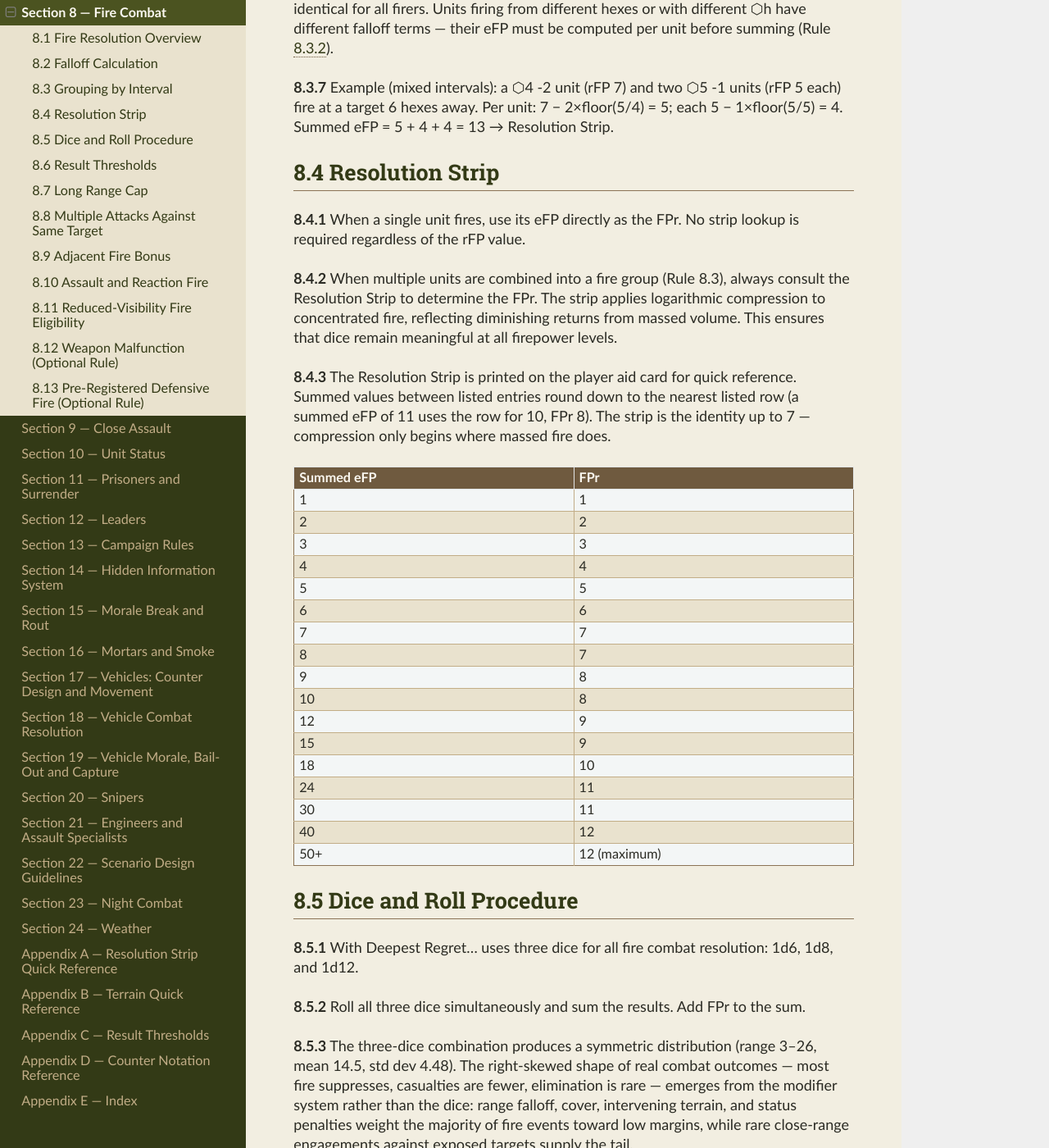
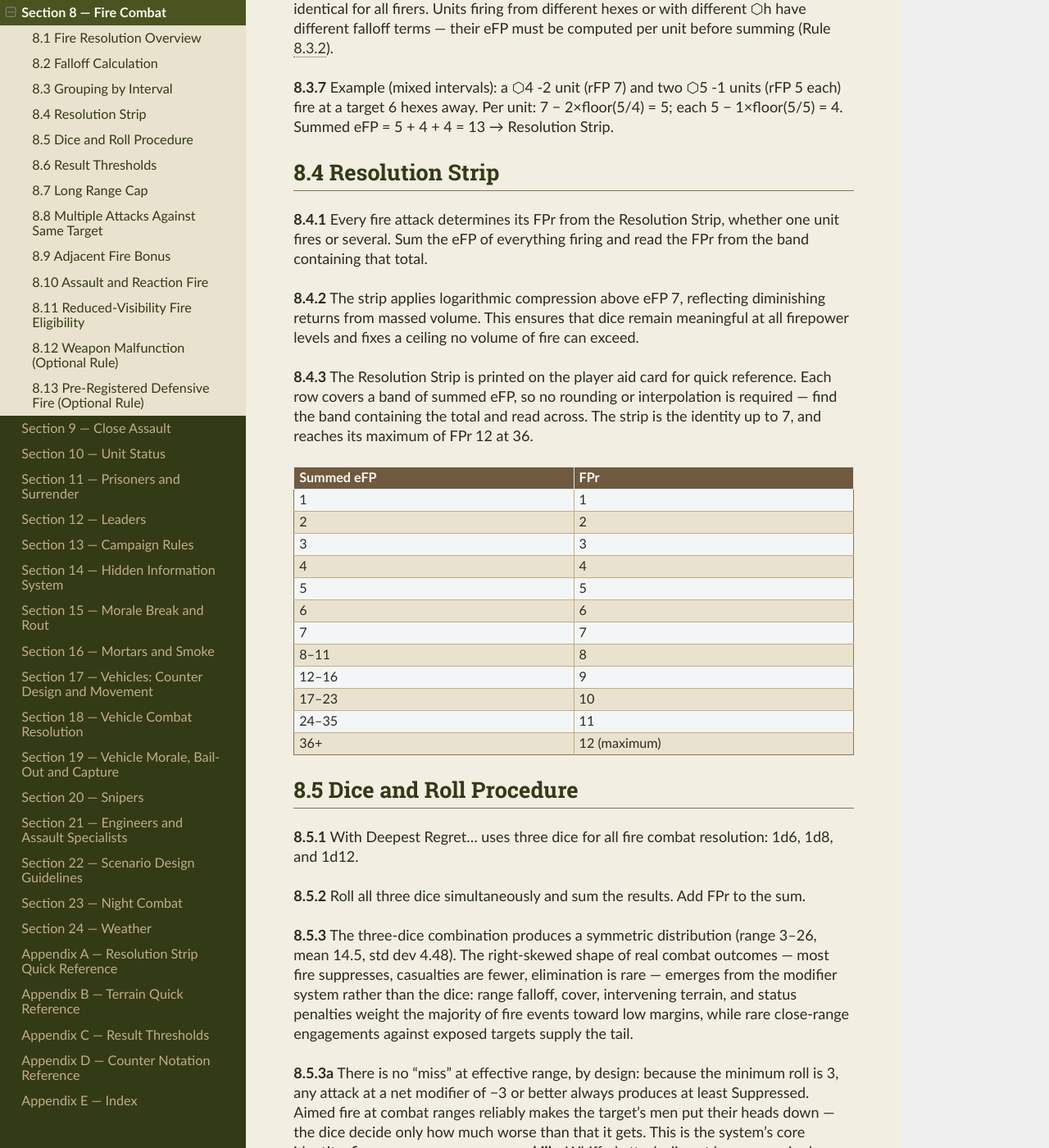
Before and after one commit to spugnoid/wdr-wargame, a Sphinx documentation site: the page built from docs/source/section_8__fire_combat.rst, in a window 1280 px wide and 1400 px high, scrolled down 2295 px. Shown: the whole window at 82% size. Built offline with Sphinx 7.4.7 and the Read the Docs theme 3.1.0, drawn with Linux system fonts in a browser that asks for light colours; some of the changed text lies outside the part shown.

Commit message:
Rescale the Resolution Strip for current firepower values
The strip's compression onset was calibrated when a single squad
produced 7 eFP or less, which made "single units skip the strip" and
"the strip is the identity up to 7" the same statement. Fire lines have
grown since: 7 of 11 full-strength squads now exceed 8 firing alone at
every range out to 6 hexes, a Guards squad sums 15 before bonuses and
17-21 at range 1, and the two statements have come apart.

The consequences were an inversion and a runaway. Two squads summing
eFP 8 read FPr 7 while one squad at eFP 8 read FPr 8, so mandatory
grouping (8.3.1) was a strict penalty at 8, 11, 13 and 16-17. And since
single-unit fire bypassed the strip entirely, a lone three-line squad at
range 1 reached FPr 17 - above the ceiling of 12 that no number of
grouped units could ever exceed.

- strip rebanded: identity to 7, then 8-11 -> 8, 12-16 -> 9, 17-23 -> 10,
  24-35 -> 11, 36+ -> 12. Monotonic, never inflates, and a group is now
  never worse than its best single contributor (verified by exhaustion).
  The seam is continuous at 7->7, 8->8, so the inversion cannot recur
- ceiling of 12 kept, now reached at 36 - a realistic 3-unit stack, which
  is the true maximum since 6.1.1 activates one stack and 3.5.1 caps a
  hex at 3 combat units
- banded rows replace sparse rows, so 8.4.3's round-down step is gone
- 8.1.5 and 8.4.1 no longer exempt single firers; all fire uses the strip
- 8.9.1/8.9.2 close-range bonuses fixed at once per firing unit, not once
  per fire line - the reading the rule gave but its example contradicted,
  worth +2 or +6 to a three-line squad

Downstream: the FPr glossary entry, 1.5.2's player aid list, and the
worked examples in 8.1.5, 8.4.1, 8.4.3 and 9.4.5 all follow.

sphinx -W clean; all cross-references resolve.

Co-Authored-By: Claude Opus 5 <noreply@anthropic.com>
Claude-Session: https://claude.ai/code/session_015yXELFrfaqQ4wwWFdrsDSf

```diff
--- a/docs/source/section_1__introduction_and_components.rst
+++ b/docs/source/section_1__introduction_and_components.rst
@@ -127,7 +127,7 @@ The following terms are used throughout this document. Each term is defined here
 
 **eFP —**  Effective Firepower. Firepower after range falloff and terrain modifiers have been applied.
 
-**FPr —**  Resolution FP. The value looked up on the Resolution Strip after summing eFP across a fire group. Used as the bonus added to the dice roll.
+**FPr —**  Resolution FP. The value read from the Resolution Strip for an attack's summed eFP, whether one unit fired or several. Used as the bonus added to the dice roll.
 
 **Falloff —**  The reduction in rFP as range increases, governed by the ⬡h and -f values on the counter.
 
@@ -329,7 +329,7 @@ With Deepest Regret... is designed so that a player can resolve the majority of
 
 **1.5.1**  Information on the counter — not in a table:  Every fire line encodes base firepower, falloff interval, and falloff loss — the complete information needed to calculate effective fire at any range without a lookup. Vehicle counters carry all three armour facing values and the complete penetration curve. Leaders carry all four command stats. No chart lookup is required for routine combat resolution.
 
-**1.5.2**  What remains on the player aid card:  The resolution strip (rFP to FPr conversion for combined fire), result thresholds (memorised after a few games), terrain cover modifiers, and vehicle damage tables. These are the minimum necessary lookups. Everything else is on the counter.
+**1.5.2**  What remains on the player aid card:  The resolution strip (eFP to FPr conversion), result thresholds (memorised after a few games), terrain cover modifiers, and vehicle damage tables. These are the minimum necessary lookups. Everything else is on the counter.
 
 **1.5.3**  Counter size:  Counters are produced at 0.75 inch (19mm) or 1 inch (25.4mm) — significantly larger than the wargame industry standard of 0.5 inch (12.7mm). The larger size makes all counter information readable without magnification. At 1 inch a counter has approximately four times the area of a standard counter — sufficient to display multiple fire lines, all action values, armour facings, and defence and morale values in comfortable reading size.
 
--- a/docs/source/section_8__fire_combat.rst
+++ b/docs/source/section_8__fire_combat.rst
@@ -49,13 +49,13 @@ The full procedure for any fire combat action:
 
    **Example:** Two units contribute eFP of 5 and 4 to the same fire group. Their sum, 9, is what proceeds to the Resolution Strip (Rule 8.4) as one combined attack.
 
-**8.1.5**  If a single unit fires, use eFP directly as FPr. If multiple units in a group fire, consult the Resolution Strip (Rule 8.4) to find the FPr.
+**8.1.5**  Consult the Resolution Strip (Rule 8.4) with the summed eFP to find the FPr. This applies to every attack, whether one unit fires or several.
 
 .. container:: rule-guide
 
-   **Why:** Draws the line between "small enough to read directly" and "needs the compression table" at exactly one firer — a lone attacker's own eFP already accounts for everything relevant, with nothing left to compress.
+   **Why:** One conversion for all fire keeps the same summed eFP worth the same FPr however it was assembled, so concentrating fire is never punished — and the strip is the identity up to 7, so ordinary single-unit fire needs no lookup in practice anyway.
 
-   **Example:** Alpha fires alone. Its eFP (say, 5) is used directly as FPr — no Resolution Strip lookup is needed since there's only one contributor.
+   **Example:** Alpha fires alone at eFP 5, reading FPr 5 straight off the identity range. A second unit joining for a summed 14 reads FPr 9 — more than either alone, less than the raw 14.
 
 **8.1.6**  Roll 1d6 + 1d8 + 1d12. Add FPr to the roll.
 
@@ -185,29 +185,29 @@ The full procedure for any fire combat action:
 ---------------------
 
 
-**8.4.1**  When a single unit fires, use its eFP directly as the FPr. No strip lookup is required regardless of the rFP value.
+**8.4.1**  Every fire attack determines its FPr from the Resolution Strip, whether one unit fires or several. Sum the eFP of everything firing and read the FPr from the band containing that total.
 
 .. container:: rule-guide
 
-   **Why:** Reconfirms, from the Resolution Strip's own section, the same single-firer exemption already stated in 8.1.5 — a lone attacker's eFP needs no compression because there's nothing yet to compress.
+   **Why:** Puts single and grouped fire through the same conversion so the same summed eFP always produces the same FPr. Exempting a lone firer would mean one unit at eFP 12 hit harder than two units summing 12, which would penalise the concentration of fire this section exists to reward.
 
-   **Example:** Alpha, firing alone, uses its eFP of 6 directly as FPr — no strip lookup, regardless of how high that 6 might otherwise look on the table.
+   **Example:** Alpha, firing alone at eFP 6, reads FPr 6 — the strip is the identity that low, so in practice no lookup is needed. Alpha firing alone at eFP 14 reads FPr 9, exactly as a two-unit group summing 14 would.
 
-**8.4.2**  When multiple units are combined into a fire group (Rule 8.3), always consult the Resolution Strip to determine the FPr. The strip applies logarithmic compression to concentrated fire, reflecting diminishing returns from massed volume. This ensures that dice remain meaningful at all firepower levels.
+**8.4.2**  The strip applies logarithmic compression above eFP 7, reflecting diminishing returns from massed volume. This ensures that dice remain meaningful at all firepower levels and fixes a ceiling no volume of fire can exceed.
 
 .. container:: rule-guide
 
-   **Why:** Applies compression specifically, and only, to grouped fire, reflecting that massed fire has diminishing returns — ten rifles firing together don't inflict ten times the harm of one, and the strip's logarithmic shape is what keeps the dice roll meaningful even at very high summed rFP.
+   **Why:** Massed fire has diminishing returns — ten rifles firing together don't inflict ten times the harm of one — and the strip's logarithmic shape is what keeps the three dice meaningful against even the heaviest attack the game can assemble.
 
-   **Example:** A fire group's summed eFP of 24 doesn't add 24 to the dice roll — it converts to FPr 11 via the strip, reflecting the diminishing marginal value of each additional rifle in the group.
+   **Example:** A fire group's summed eFP of 24 doesn't add 24 to the dice roll — it converts to FPr 11, reflecting the diminishing marginal value of each additional rifle in the group.
 
-**8.4.3**  The Resolution Strip is printed on the player aid card for quick reference. Summed values between listed entries round down to the nearest listed row (a summed eFP of 11 uses the row for 10, FPr 8). The strip is the identity up to 7 — compression only begins where massed fire does.
+**8.4.3**  The Resolution Strip is printed on the player aid card for quick reference. Each row covers a band of summed eFP, so no rounding or interpolation is required — find the band containing the total and read across. The strip is the identity up to 7, and reaches its maximum of FPr 12 at 36.
 
 .. container:: rule-guide
 
-   **Why:** Gives the strip a simple, memorizable rounding rule — round down to the nearest listed row — so players don't need to interpolate between printed values during play, and confirms the strip does nothing at all below 8: compression starts exactly where grouped fire starts mattering.
+   **Why:** Banded rows remove the interpolation step entirely: every possible summed eFP falls in exactly one band. The identity range covers ordinary single-unit fire, so most attacks need no lookup at all, while the ceiling of 12 keeps even a full three-unit stack at point-blank range from overwhelming the dice.
 
-   **Example:** A fire group with a summed eFP of 11 (not itself a printed row) uses the row for 10, giving FPr 8 — the same value a group summing to exactly 10 would use.
+   **Example:** A summed eFP of 14 falls in the 12–16 band, giving FPr 9 — the same as any other total in that band, with nothing to round.
 
 .. list-table::
    :header-rows: 1
@@ -229,25 +229,15 @@ The full procedure for any fire combat action:
      - 6
    * - 7
      - 7
-   * - 8
-     - 7
-   * - 9
+   * - 8–11
      - 8
-   * - 10
-     - 8
-   * - 12
+   * - 12–16
      - 9
-   * - 15
-     - 9
-   * - 18
+   * - 17–23
      - 10
-   * - 24
+   * - 24–35
      - 11
-   * - 30
-     - 11
-   * - 40
-     - 12
-   * - 50+
+   * - 36+
      - 12 (maximum)
 
 
@@ -423,21 +413,21 @@ The full procedure for any fire combat action:
 ------------------------
 
 
-**8.9.1**  Fire at range 1 (adjacent hex) receives a +2 bonus to eFP (applied before any Resolution Strip lookup, for grouped fire).
+**8.9.1**  Fire at range 1 (adjacent hex) receives a +2 bonus to eFP. The bonus is applied **once per firing unit**, not once per fire line, and is added before the Resolution Strip lookup (Rule 8.4.1).
 
 .. container:: rule-guide
 
-   **Why:** Rewards genuinely close engagement with a real, unconditional bonus rather than letting range-1 fire be treated the same as any other in-range shot — adjacency is dramatically more lethal than standing off even slightly.
+   **Why:** Rewards genuinely close engagement with a real, unconditional bonus rather than letting range-1 fire be treated the same as any other in-range shot — adjacency is dramatically more lethal than standing off even slightly. Pricing it per unit rather than per line keeps a three-line squad from collecting three times the bonus for the same act of closing to one hex.
 
-   **Example:** A fire line at range 1 gets +2 eFP before that value joins a fire group's sum or goes to the Resolution Strip — the bonus applies before any compression, not after.
+   **Example:** A squad with three fire lines at range 1 adds +2 to its own summed eFP, not +2 to each line. Two such squads firing together add +2 each, for +4 across the group, before that total goes to the strip.
 
-**8.9.2**  Fire at range 0 (same hex, close assault entry fire) receives a +3 bonus to eFP. See Section 9 for close assault procedure.
+**8.9.2**  Fire at range 0 (same hex, close assault entry fire) receives a +3 bonus to eFP, applied once per firing unit on the same basis as Rule 8.9.1. See Section 9 for close assault procedure.
 
 .. container:: rule-guide
 
    **Why:** Gives point-blank fire — same hex, specifically close assault's Entry Fire and Melee Continuation phases — an even larger bonus than merely-adjacent fire, matching the greater lethality of a fight happening in the exact same space.
 
-   **Example:** Fire resolved during close assault's Entry Fire Phase (Section 9), at range 0, gets +3 eFP — one point more than the range-1 adjacent bonus.
+   **Example:** Fire resolved during close assault's Entry Fire Phase (Section 9), at range 0, gets +3 eFP for the firing unit — one point more than the range-1 adjacent bonus, and likewise counted once, not per line.
 
 **8.9.3**  These bonuses represent the dramatically increased effectiveness of close-range fire.
 
--- a/docs/source/section_9__close_assault.rst
+++ b/docs/source/section_9__close_assault.rst
@@ -220,7 +220,7 @@ See Rule 6.3.3.
 
    **Why:** Keeps a single, familiar results table doing all the outcome work across ranged fire, grenades, and now entry fire, rather than a bespoke melee-specific table.
 
-   **Example:** Alpha fires at eFP 9. Alone, that is FPr 9 (Rule 8.4.1). Rolling 1d6+1d8+1d12 for 12 gives a combat total of 21; against Bravo's Defence 5 with no cover (Rule 9.4.4) the margin is 16 → Casualty, read off the same Appendix C table used everywhere else in the book. Entry Fire is ordinary fire resolution (Rule 8.1.6) — the dice are always rolled.
+   **Example:** Alpha fires at eFP 9, reading FPr 8 from the Resolution Strip (Rule 8.4.1). Rolling 1d6+1d8+1d12 for 12 gives a combat total of 20; against Bravo's Defence 5 with no cover (Rule 9.4.4) the margin is 15 → Casualty, read off the same Appendix C table used everywhere else in the book. Entry Fire is ordinary fire resolution (Rule 8.1.6) — the dice are always rolled.
 
 **9.4.6**  If the defender is eliminated, the assault succeeds. If the attacker is eliminated, the assault fails and the attacker's counter is removed.
 
```
Also changed, not shown: docs/source/appendix_a__resolution_strip_quick_reference.rst (+9 -16 lines).
